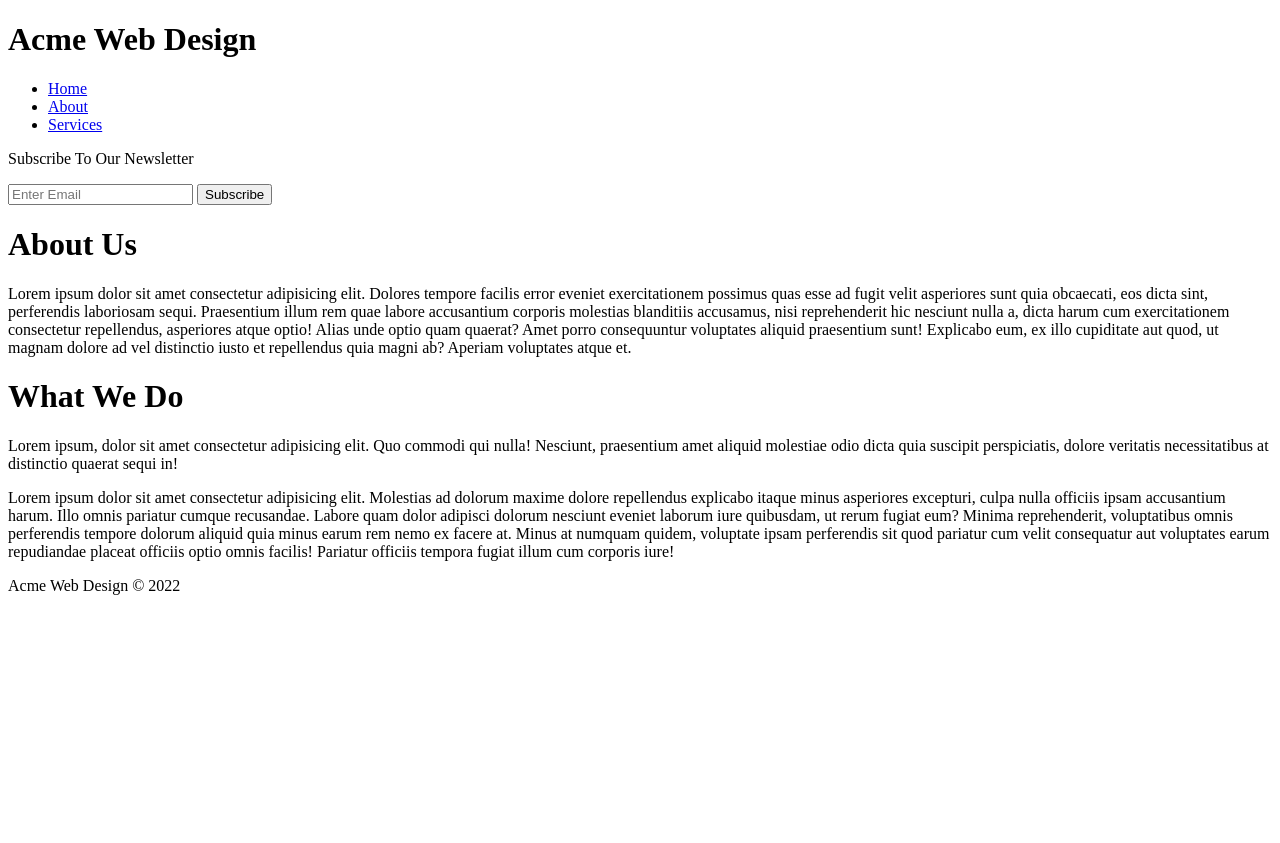
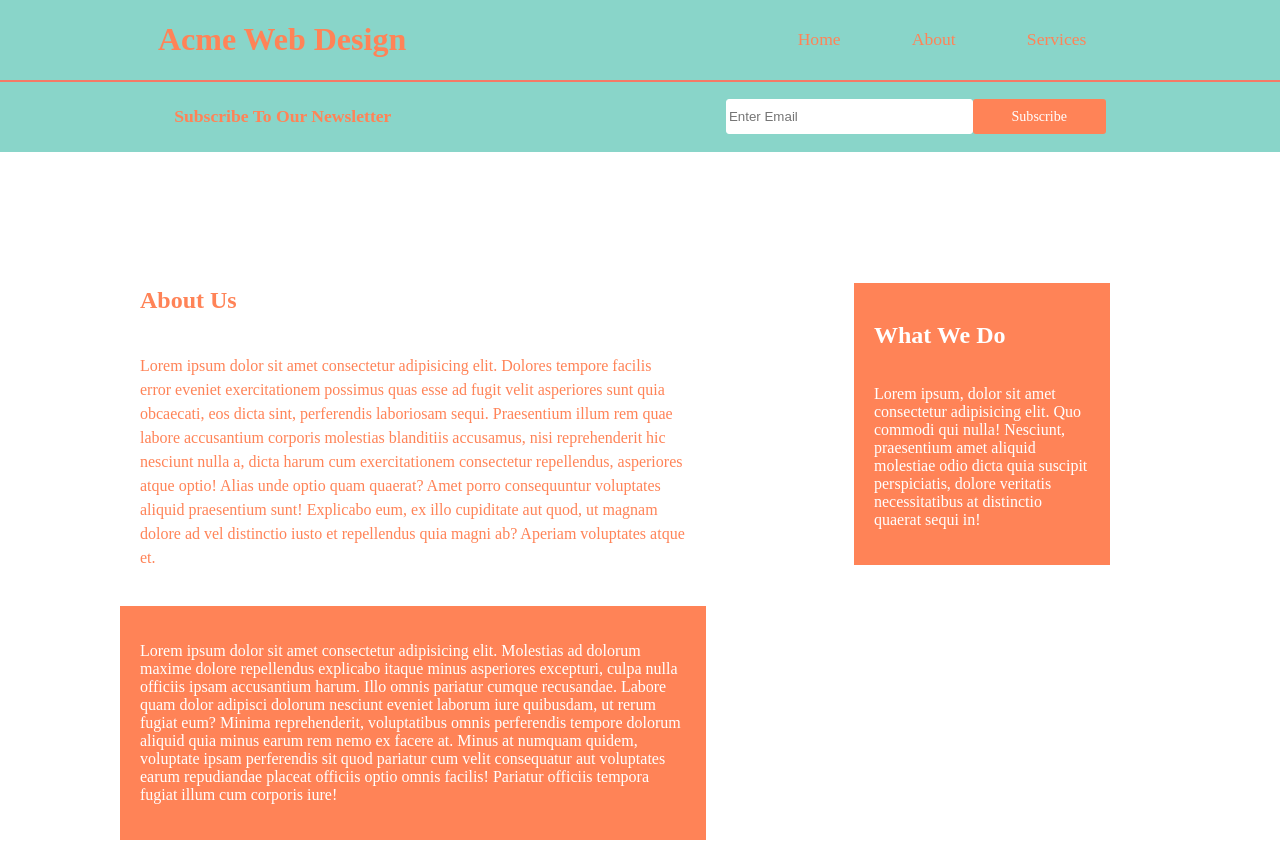
Before and after one commit to Aya333/Acme, a plain HTML site: page about.html in a window 1280 px wide. Shown: the top 843 px of the page. Before the commit the page ends 800 px from the top, so only its background shows below. Drawn offline with Linux system fonts and the light colour scheme; a web font is replaced by a local one.

Commit message:
Styling for about page is done

```diff
--- a/about.html
+++ b/about.html
@@ -5,10 +5,11 @@
     <meta http-equiv="X-UA-Compatible" content="IE=edge" />
     <meta name="viewport" content="width=device-width, initial-scale=1.0" />
     <title>Acme Web Design|About</title>
+    <link rel="stylesheet" href="css/styles.css" type="text/css" />
   </head>
   <body>
     <header>
-      <div clas="header-div">
+      <div class="header-div">
         <h1>Acme Web Design</h1>
         <nav>
           <ul>
@@ -19,15 +20,16 @@
         </nav>
       </div>
     </header>
-    <main>
+    <main class="main-container">
       <div class="middle-main">
         <p>Subscribe To Our Newsletter</p>
-        <form action="GET">
-          <input type="email" placeholder="Enter Email" />
-          <input type="button" value="Subscribe" />
+        <form>
+          <input type="email" placeholder="Enter Email" class="text" />
+          <input type="button" value="Subscribe" class="button" />
         </form>
       </div>
-      <div class="inormation">
+      <div class="grid-container">
+        <section class="information first">
           <h1>About Us</h1>
           <p>
             Lorem ipsum dolor sit amet consectetur adipisicing elit. Dolores
@@ -36,35 +38,38 @@
             perferendis laboriosam sequi. Praesentium illum rem quae labore
             accusantium corporis molestias blanditiis accusamus, nisi
             reprehenderit hic nesciunt nulla a, dicta harum cum exercitationem
-          consectetur repellendus, asperiores atque optio! Alias unde optio quam
-          quaerat? Amet porro consequuntur voluptates aliquid praesentium sunt!
-          Explicabo eum, ex illo cupiditate aut quod, ut magnam dolore ad vel
-          distinctio iusto et repellendus quia magni ab? Aperiam voluptates
-          atque et.
+            consectetur repellendus, asperiores atque optio! Alias unde optio
+            quam quaerat? Amet porro consequuntur voluptates aliquid praesentium
+            sunt! Explicabo eum, ex illo cupiditate aut quod, ut magnam dolore
+            ad vel distinctio iusto et repellendus quia magni ab? Aperiam
+            voluptates atque et.
           </p>
-      </div>
-      <div class="inormation">
+        </section>
+
+        <section class="information middle">
           <h1>What We Do</h1>
           <p>
-          Lorem ipsum, dolor sit amet consectetur adipisicing elit. Quo commodi
-          qui nulla! Nesciunt, praesentium amet aliquid molestiae odio dicta
-          quia suscipit perspiciatis, dolore veritatis necessitatibus at
+            Lorem ipsum, dolor sit amet consectetur adipisicing elit. Quo
+            commodi qui nulla! Nesciunt, praesentium amet aliquid molestiae odio
+            dicta quia suscipit perspiciatis, dolore veritatis necessitatibus at
             distinctio quaerat sequi in!
           </p>
-      </div>
-      <div class="inormation about">
+        </section>
+        <section class="information last">
           <p>
-          Lorem ipsum dolor sit amet consectetur adipisicing elit. Molestias ad
-          dolorum maxime dolore repellendus explicabo itaque minus asperiores
-          excepturi, culpa nulla officiis ipsam accusantium harum. Illo omnis
-          pariatur cumque recusandae. Labore quam dolor adipisci dolorum
-          nesciunt eveniet laborum iure quibusdam, ut rerum fugiat eum? Minima
-          reprehenderit, voluptatibus omnis perferendis tempore dolorum aliquid
-          quia minus earum rem nemo ex facere at. Minus at numquam quidem,
-          voluptate ipsam perferendis sit quod pariatur cum velit consequatur
-          aut voluptates earum repudiandae placeat officiis optio omnis facilis!
-          Pariatur officiis tempora fugiat illum cum corporis iure!
+            Lorem ipsum dolor sit amet consectetur adipisicing elit. Molestias
+            ad dolorum maxime dolore repellendus explicabo itaque minus
+            asperiores excepturi, culpa nulla officiis ipsam accusantium harum.
+            Illo omnis pariatur cumque recusandae. Labore quam dolor adipisci
+            dolorum nesciunt eveniet laborum iure quibusdam, ut rerum fugiat
+            eum? Minima reprehenderit, voluptatibus omnis perferendis tempore
+            dolorum aliquid quia minus earum rem nemo ex facere at. Minus at
+            numquam quidem, voluptate ipsam perferendis sit quod pariatur cum
+            velit consequatur aut voluptates earum repudiandae placeat officiis
+            optio omnis facilis! Pariatur officiis tempora fugiat illum cum
+            corporis iure!
           </p>
+        </section>
       </div>
     </main>
     <footer>Acme Web Design &copy; 2022</footer>
--- a/css/styles.css
+++ b/css/styles.css
@@ -34,6 +34,15 @@ body {
 a:link {
   color: #ff8357;
 }
+a:hover {
+  color: #adc965;
+}
+a:visited {
+  color: #fac172;
+}
+a:active {
+  color: white;
+}
 /* DONE STYLING HEADER */
 
 .main-container {
@@ -41,12 +50,10 @@ a:link {
   padding: 0;
 }
 .first-main {
-  /* border: 2px solid black; */
   background-image: url(/img/sky2.jpg);
   background-position: center;
   background-repeat: no-repeat;
   background-size: cover;
-  /* opacity: 0.8; */
   width: 100%;
   height: auto;
   padding: 100px;
@@ -115,8 +122,66 @@ a:link {
   padding: 7px;
 }
 /* ---------------------------------------------------------------------- */
+
+.grid-container {
+  display: grid;
+  grid-template-columns: 2fr 1fr;
+  grid-template-rows: auto;
+  grid-column-gap: 2px;
+  margin: 60px;
+  padding: 30px;
+}
+.information {
+  width: 100%;
+  height: auto;
+}
+.information p {
+  font-family: "Tiro Gurmukhi", serif;
+  font-size: 1em;
+}
+.information h1 {
+  font-family: "Joan", serif;
+  font-weight: bold;
+}
+.first {
+  display: flex;
+  flex-direction: column;
+  justify-content: flex-start;
+  align-items: flex-start;
+  width: 80%;
+  height: auto;
+  margin: auto 30px;
+  padding: 20px;
+  color: #ff8357;
+  line-height: 1.5;
+}
+.middle {
+  display: flex;
+  flex-direction: column;
+  justify-content: flex-start;
+  align-items: flex-start;
+  width: 70%;
+  height: auto;
+  background-color: #ff8357;
+  color: white;
+  margin: auto 30px;
+  padding: 20px;
+}
+
+.last {
+  display: flex;
+  background-color: #ff8357;
+  color: white;
+  width: 80%;
+  height: auto;
+  text-align: left;
+  margin: auto 30px;
+  padding: 20px;
+}
+
+/* ---------------------------------------------------------------------- */
+
 footer {
-  /* border: 5px solid #ff8357; */
   width: 100%;
   height: 80px;
   background-color: #fac172;
```
Also changed, not shown: services.html (+3 -2 lines). Lines whose indentation alone changed are shown as unchanged.
